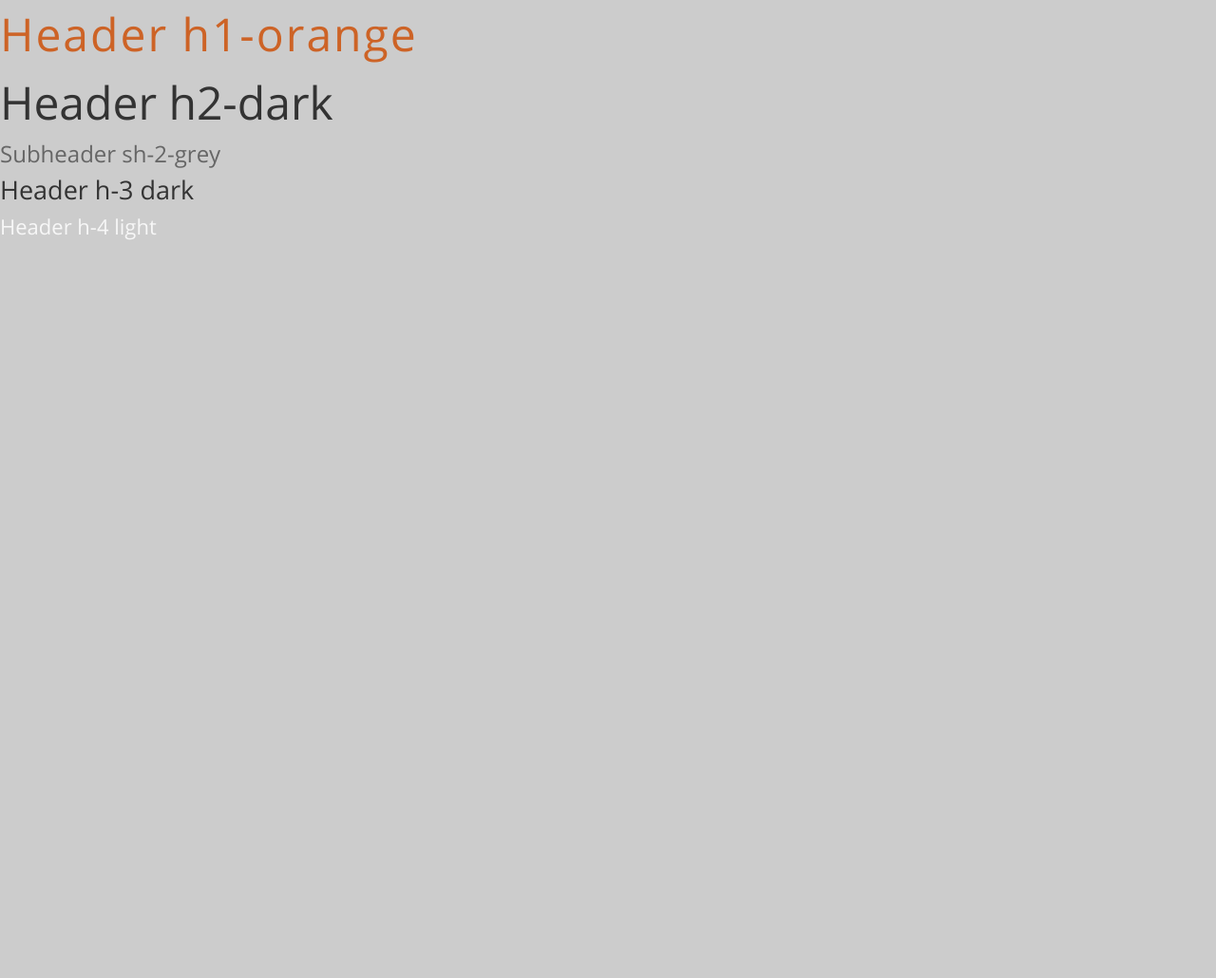
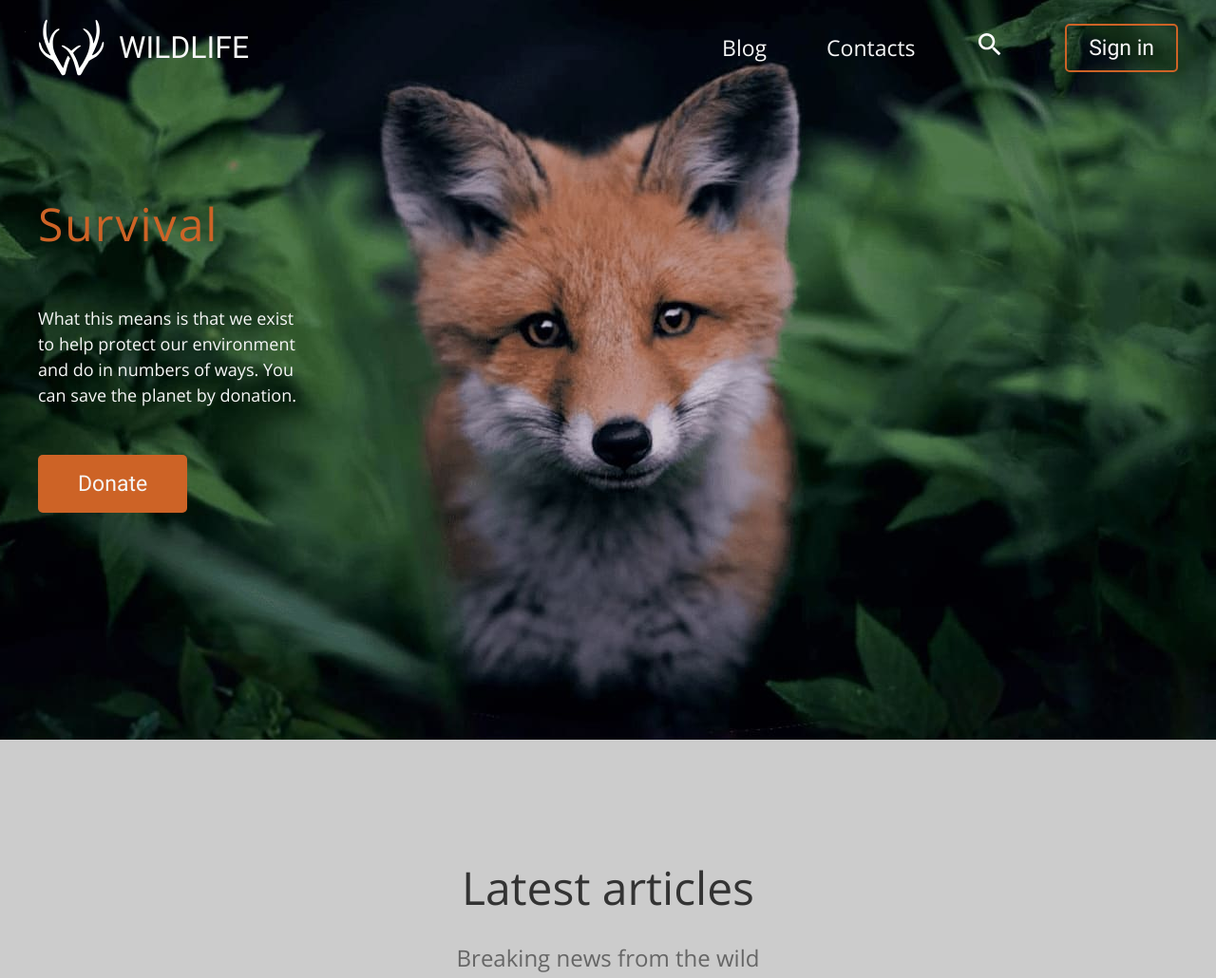
Before and after one commit to grigoran/wildlife, a plain HTML site: page index.html in a window 1280 px wide. Shown: the top 1030 px of the page at 95% size. Before the commit the page ends 800 px from the top, so only its background shows below. Drawn offline with Linux system fonts and the light colour scheme.

Commit message:
feat: complete header and survival sections

```diff
--- a/css/reset.css
+++ b/css/reset.css
@@ -10,8 +10,7 @@ span,
 applet,
 object,
 iframe,
-h4,
-h5,
+h1,
 h6,
 p,
 blockquote,
@@ -95,6 +94,15 @@ video {
 }
 
 h1 {
+  position: absolute;
+  display: block;
+  overflow: hidden;
+  text-indent: 100%;
+  white-space: nowrap;
+  font-size: 2px;
+}
+
+h2 {
   margin: 0;
   padding: 0;
   border: 0;
@@ -108,7 +116,7 @@ h1 {
   letter-spacing: 2px;
   color: #cd6326;
 }
-h2 {
+h3 {
   margin: 0;
   padding: 0;
   border: 0;
@@ -122,7 +130,7 @@ h2 {
   color: #333333;
 }
 
-h3 {
+h4 {
   margin: 0;
   padding: 0;
   border: 0;
@@ -136,7 +144,7 @@ h3 {
   color: #333333;
 }
 
-h4 {
+h5 {
   margin: 0;
   padding: 0;
   border: 0;
--- a/css/style.css
+++ b/css/style.css
@@ -1,11 +1,160 @@
 body {
   background-color: #cccccc;
 }
-.sh-2 {
+
+.wrapper {
+  max-width: 1200px;
+  margin: auto;
+}
+
+/*header start*/
+
+.header {
+  position: absolute;
+  top: 20px;
+  width: 100%;
+}
+
+.header__wrapper {
+  display: flex;
+  justify-content: space-between;
+}
+
+.header__logo {
+  display: flex;
+  align-items: center;
+  text-decoration: none;
+}
+
+.header__logo-text {
+  margin-left: 15px;
+  font-family: "Roboto";
+  font-style: normal;
+  font-weight: normal;
+  font-size: 32px;
+  line-height: 60px;
+  text-transform: uppercase;
+  color: #f7f7f7;
+}
+
+.nav__items {
+  display: flex;
+  justify-content: space-between;
+  align-items: center;
+  width: 480px;
+}
+
+.nav__link {
+  font-family: "Open Sans";
+  font-style: normal;
+  font-weight: normal;
+  font-size: 23px;
+  line-height: 60px;
+  color: #f7f7f7;
+  text-decoration: none;
+}
+
+.nav__button {
+  background-color: transparent;
+  border: 2px solid #cd6326;
+  box-sizing: border-box;
+  padding: 10px 23px;
+  border-radius: 5px;
+
+  font-family: "Roboto";
+  font-style: normal;
+  font-weight: normal;
+  font-size: 23px;
+  line-height: 27px;
+  display: flex;
+  align-items: center;
+  text-align: center;
+  color: #f7f7f7;
+
+  transition: ease-out 0.15s;
+}
+
+.nav__button:hover {
+  background-color: #cd6326;
+}
+.nav__button:active,
+.nav__button:focus {
+  border-color: #8f5613;
+  background-color: #8f5613;
+  outline: none;
+}
+
+/*header end*/
+
+/*survival start*/
+
+.survival {
+  background-image: url("/img/survival-background.png");
+  background-repeat: no-repeat;
+  background-position-x: center;
+  background-color: #02160b;
+  height: 779px;
+}
+
+.donation {
+  position: relative;
+  top: 200px;
+}
+
+.survival__paragraph {
+  margin-top: 50px;
+  width: 274px;
+}
+
+.survival__button {
+  font-family: "Roboto";
+  font-style: normal;
+  font-weight: normal;
+  font-size: 23px;
+  line-height: 27px;
+  text-align: center;
+  color: #f7f7f7;
+
+  background-color: #cd6326;
+  border: none;
+
+  box-sizing: border-box;
+  padding: 17px 42px;
+  border-radius: 5px;
+  margin-top: 49px;
+
+  transition: ease-out 0.15s;
+}
+
+.survival__button:hover {
+  background-color: #e39128;
+}
+
+.survival__button:active,
+.survival__button:focus {
+  background-color: #8f5613;
+  outline: none;
+}
+
+/*survival end*/
+
+.latest-articles {
+  height: 1368px;
+  background-color: #cccccc;
+}
+
+.latest-articles__header {
+  margin-top: 120px;
+  text-align: center;
+}
+
+.subheader {
   font-family: "Open Sans";
   font-style: normal;
   font-weight: normal;
   font-size: 24px;
   line-height: 36px;
   color: #666666;
+
+  margin-top: 20px;
 }
--- a/index.html
+++ b/index.html
@@ -3,16 +3,54 @@
   <head>
     <meta charset="UTF-8" />
     <meta name="viewport" content="width=device-width, initial-scale=1.0" />
-    <title>Document</title>
+    <title>solution</title>
     <link rel="stylesheet" href="css/reset.css" />
     <link rel="stylesheet" href="css/fonts.css" />
     <link rel="stylesheet" href="css/style.css" />
   </head>
   <body>
-    <h1>Header h1-orange</h1>
-    <h2>Header h2-dark</h2>
-    <div class="sh-2">Subheader sh-2-grey</div>
-    <h3>Header h-3 dark</h3>
-    <h4>Header h-4 light</h4>
+    <header class="header">
+      <h1>rolling scopes school wildlife</h1>
+      <div class="wrapper header__wrapper">
+        <a href="/" class="header__logo">
+          <img src="svg/logo.svg" alt="logo" class="header__logo-image" />
+          <div class="header__logo-text">wildlife</div>
+        </a>
+        <nav class="nav">
+          <ul class="nav__items">
+            <li><a href="" class="nav__link">Blog</a></li>
+            <li><a href="" class="nav__link">Contacts</a></li>
+            <li>
+              <a href=""><img src="svg/search.svg" alt="search" /></a>
+            </li>
+            <li class="nav__item">
+              <button class="nav__button">Sign in</button>
+            </li>
+          </ul>
+        </nav>
+      </div>
+    </header>
+    <main>
+      <section class="survival">
+        <div class="wrapper">
+          <article class="donation">
+            <h2 class="survival__header">Survival</h2>
+            <p class="survival__paragraph">
+              What this means is that we exist to help protect our environment
+              and do in numbers of ways. You can save the planet by donation.
+            </p>
+            <button class="survival__button">Donate</button>
+          </article>
+        </div>
+      </section>
+      <section class="latest-articles">
+        <div class="wrapper">
+          <div class="latest-articles__header">
+            <h3>Latest articles</h3>
+            <h3 class="subheader">Breaking news from the wild</h3>
+          </div>
+        </div>
+      </section>
+    </main>
   </body>
 </html>
```
Also changed, not shown: Frame.jpg (added), img/survival-background.png (added), svg/logo.svg (added), svg/search.svg (added).
